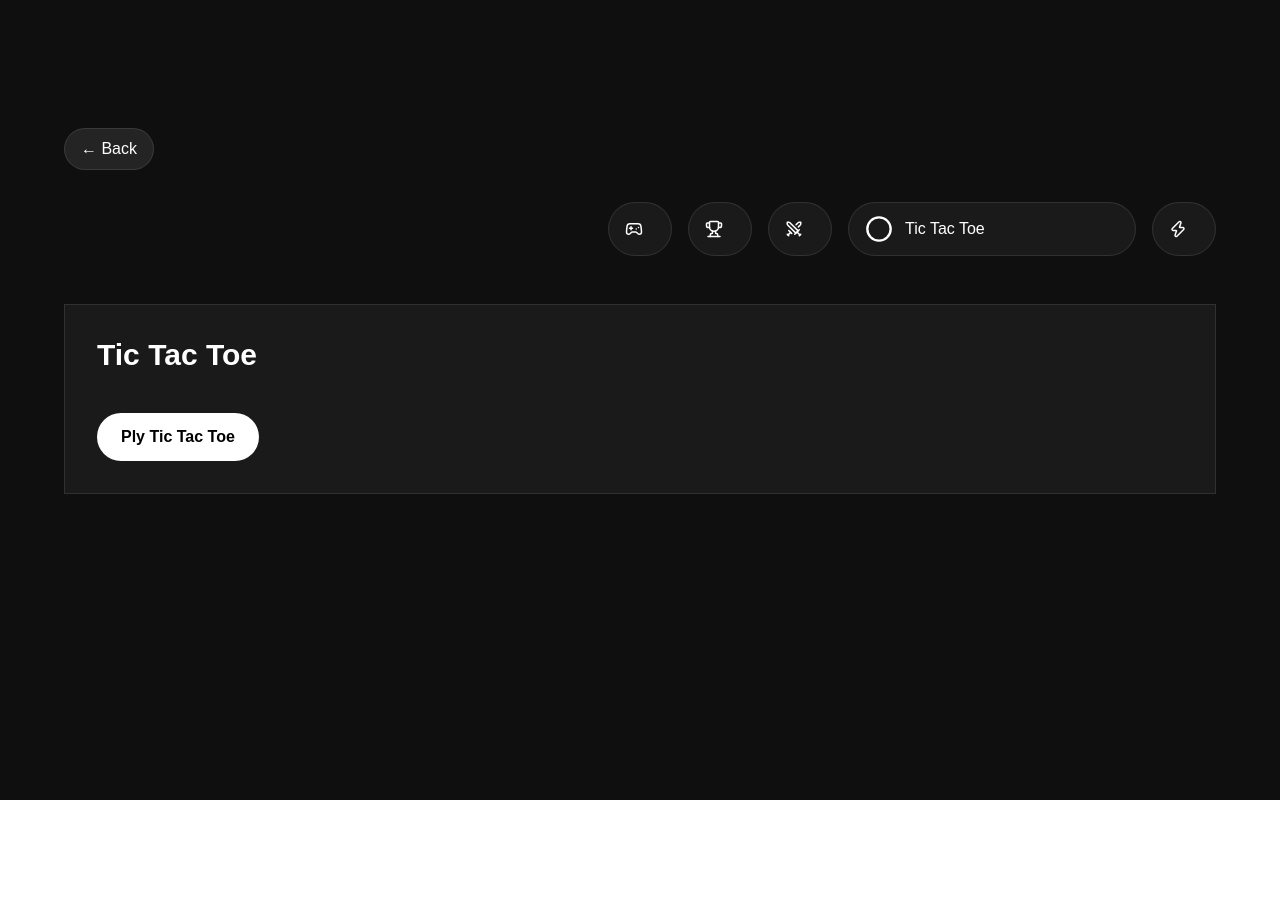
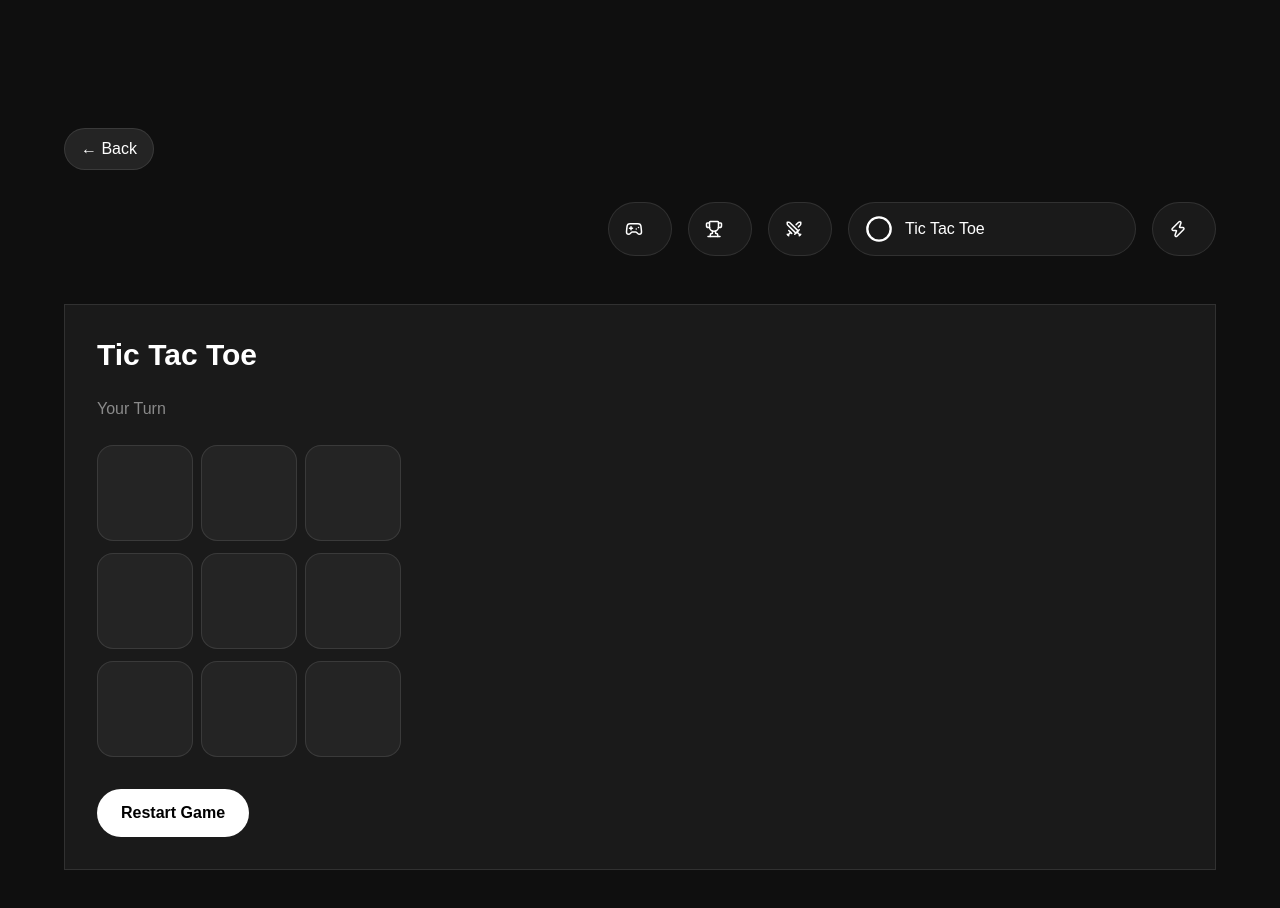
Before and after one commit to ksaicharan0047j-dot/THE_HASHTAG, a Next.js app: page /gaming in a window 1280 px wide. Both pictures are taken after a click on the button "Tic Tac Toe". Shown: the top 908 px of the page. Before the commit the page ends 800 px from the top, so only its background shows below. Built offline with nearby package versions, Linux system fonts and the light colour scheme.

Commit message:
made a tictactoe game

```diff
--- a/src/app/gaming/page.tsx
+++ b/src/app/gaming/page.tsx
@@ -9,6 +9,9 @@ import {
     Circle,
     Zap,
 } from "lucide-react";
+import TicTacToe from "../../components/TicTacToe";
+
+
 
 export default function GamingPage() {
     const router = useRouter();
@@ -93,13 +96,7 @@ export default function GamingPage() {
                             </div>
                         )}
                         {activeTab === "tictactoe" && (
-                            <div>
-                                <h2 className = "text-3xl font-bold mb-4">
-
-                                    Tic Tac Toe
-                                </h2>
-                                <button className = "mt-6 bg-white text-black px-6 py-3 rounded-full font-semibold">Ply Tic Tac Toe</button>
-                            </div>
+                            <TicTacToe />
                         )}
                         {activeTab === "snake" && (
                             <div>
--- /dev/null
+++ b/src/components/TicTacToe.tsx
@@ -0,0 +1,190 @@
+"use client";
+
+import { useState } from "react";
+
+export default function TicTacToe() {
+  const [board, setBoard] = useState(Array(9).fill(""));
+  const [status, setStatus] = useState("Your Turn");
+
+  const winningCombos = [
+    [0, 1, 2],
+    [3, 4, 5],
+    [6, 7, 8],
+    [0, 3, 6],
+    [1, 4, 7],
+    [2, 5, 8],
+    [0, 4, 8],
+    [2, 4, 6],
+  ];
+
+  function checkWinner(currentBoard: string[]) {
+    for (const combo of winningCombos) {
+      const [a, b, c] = combo;
+
+      if (
+        currentBoard[a] &&
+        currentBoard[a] === currentBoard[b] &&
+        currentBoard[a] === currentBoard[c]
+      ) {
+        return currentBoard[a];
+      }
+    }
+
+    return null;
+  }
+
+  function findBestMove(boardState: string[]) {
+    for (let i = 0; i < 9; i++) {
+      if (boardState[i] === "") {
+        const test = [...boardState];
+        test[i] = "O";
+
+        if (checkWinner(test) === "O") {
+          return i;
+        }
+      }
+    }
+
+    for (let i = 0; i < 9; i++) {
+      if (boardState[i] === "") {
+        const test = [...boardState];
+        test[i] = "X";
+
+        if (checkWinner(test) === "X") {
+          return i;
+        }
+      }
+    }
+
+    if (boardState[4] === "") {
+      return 4;
+    }
+
+    const corners = [0, 2, 6, 8];
+
+    for (const corner of corners) {
+      if (boardState[corner] === "") {
+        return corner;
+      }
+    }
+
+    const available = boardState
+      .map((cell, idx) => (cell === "" ? idx : null))
+      .filter((v) => v !== null);
+
+    if (available.length === 0) {
+      return -1;
+    }
+
+    return available[
+      Math.floor(Math.random() * available.length)
+    ] as number;
+  }
+
+  function handleMove(index: number) {
+    if (board[index] !== "") return;
+
+    if (
+      status === "You Win!" ||
+      status === "Computer Wins!" ||
+      status === "Draw!"
+    ) {
+      return;
+    }
+
+    const newBoard = [...board];
+    newBoard[index] = "X";
+
+    const playerWinner = checkWinner(newBoard);
+
+    if (playerWinner === "X") {
+      setBoard(newBoard);
+      setStatus("You Win!");
+      return;
+    }
+
+    if (!newBoard.includes("")) {
+      setBoard(newBoard);
+      setStatus("Draw!");
+      return;
+    }
+
+    const computerMove = findBestMove(newBoard);
+
+    if (computerMove !== -1) {
+      newBoard[computerMove] = "O";
+    }
+
+    const computerWinner = checkWinner(newBoard);
+
+    if (computerWinner === "O") {
+      setBoard(newBoard);
+      setStatus("Computer Wins!");
+      return;
+    }
+
+    if (!newBoard.includes("")) {
+      setBoard(newBoard);
+      setStatus("Draw!");
+      return;
+    }
+
+    setBoard(newBoard);
+    setStatus("Your Turn");
+  }
+
+  function resetGame() {
+    setBoard(Array(9).fill(""));
+    setStatus("Your Turn");
+  }
+
+  return (
+    <div>
+      <h2 className="text-3xl font-bold mb-6">
+        Tic Tac Toe
+      </h2>
+
+      <p className="mb-6 text-[#8a8a8a]">
+        {status}
+      </p>
+
+      <div className="grid grid-cols-3 gap-3 w-75">
+        {board.map((cell, index) => (
+          <button
+            key={index}
+            onClick={() => handleMove(index)}
+            className="
+              h-24
+              w-24
+              text-4xl
+              font-bold
+              rounded-2xl
+              bg-[#242424]
+              border
+              border-white/10
+              hover:bg-[#303030]
+              transition
+            "
+          >
+            {cell}
+          </button>
+        ))}
+      </div>
+
+      <button
+        onClick={resetGame}
+        className="
+          mt-8
+          bg-white
+          text-black
+          px-6
+          py-3
+          rounded-full
+          font-semibold
+        "
+      >
+        Restart Game
+      </button>
+    </div>
+  );
+}
```
